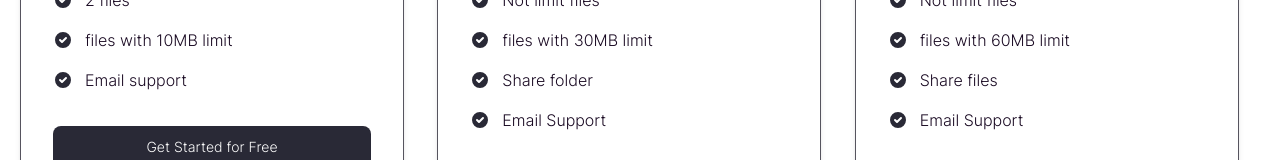
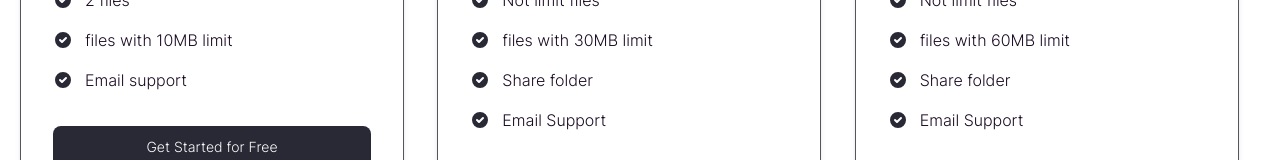
Before and after one commit to denolyrics/denolyrics.app, a Next.js app: page /pricing in a window 1280 px wide. Shown: the part 437-597 px from the top of the page. Built offline with nearby package versions, Linux system fonts and the light colour scheme.

Commit message:
add changes

```diff
--- a/app/pricing/page.tsx
+++ b/app/pricing/page.tsx
@@ -130,7 +130,7 @@ const suscriptions = [
       "Not limit folders",
       "Not limit files",
       "files with 60MB limit",
-      "Share files",
+      "Share folder",
       "Email Support",
     ],
     link: "https://app.denolyrics.com/settings/billing?modal=3",
```
